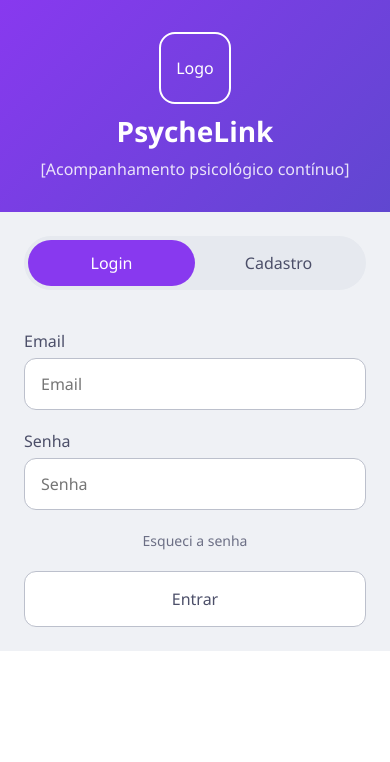
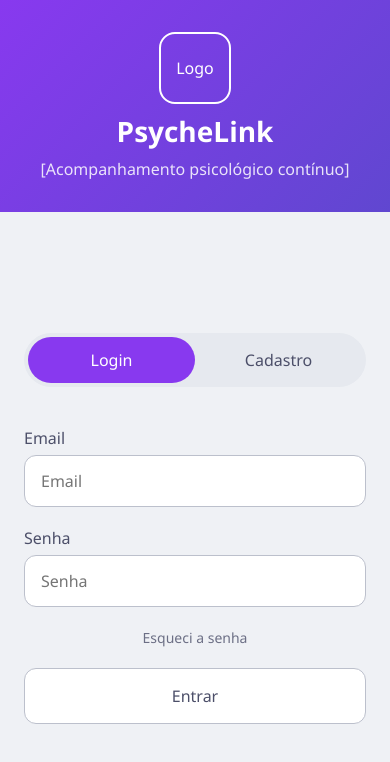
Before and after one commit to KienzoTeam/PsycheLink-TCC, a React (Vite) app in the folder apps/web/: page / in a window 390 px wide. Shown: the top 762 px of the page. Built offline with nearby package versions, Linux system fonts and the light colour scheme.

Commit message:
fix(web): form preenche espaço restante no mobile

```diff
--- a/apps/web/src/index.css
+++ b/apps/web/src/index.css
@@ -16,6 +16,6 @@ input, select { font: inherit; }
 @media (max-width: 820px) {
   .auth-split { flex-direction: column; }
   .auth-brand { min-height: 200px; flex: none !important; }
-  .auth-formwrap { flex: none !important; padding: 24px !important; }
+  .auth-formwrap { flex: 1 !important; padding: 24px !important; }
   .dash-grid { grid-template-columns: 1fr !important; }
 }
```
